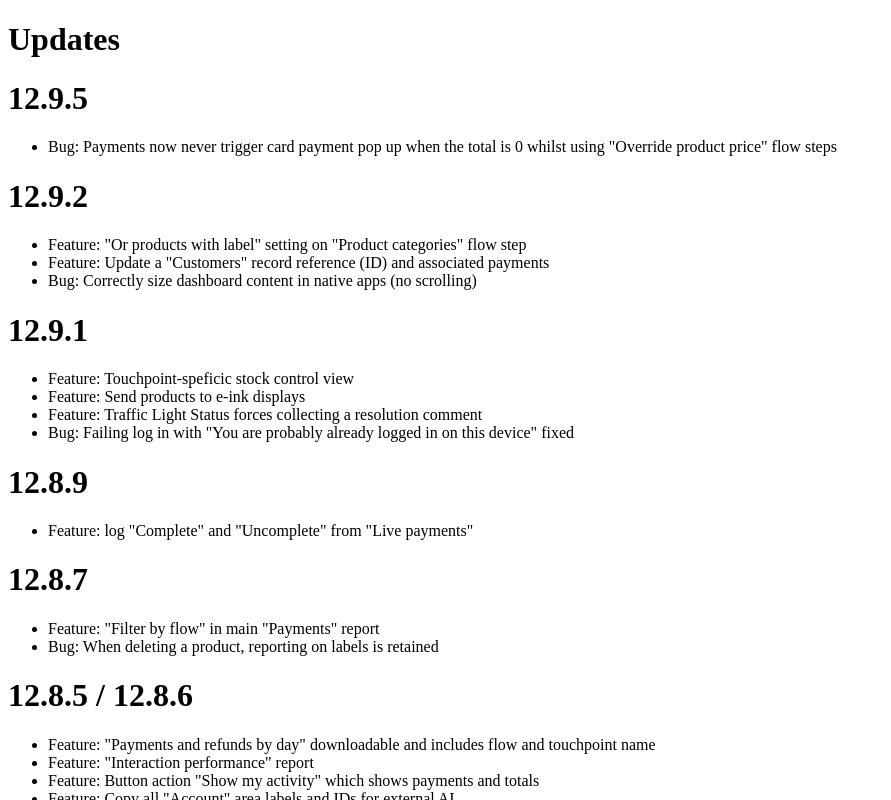
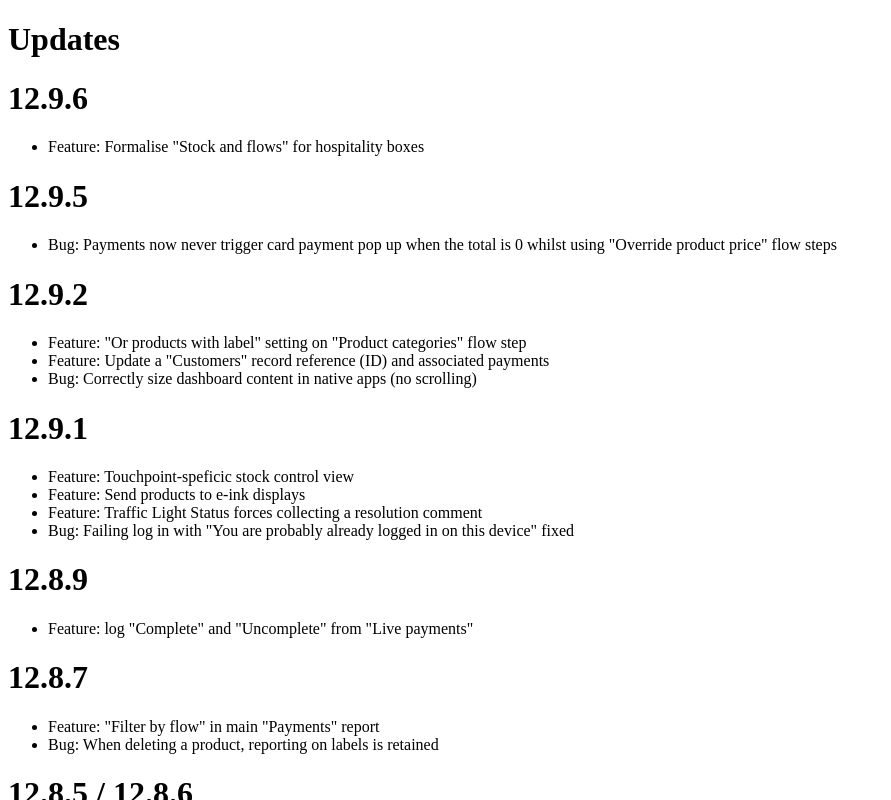
Before and after one commit to Stickyto/sticky-docs, a Next.js app in the folder src/: page /updates in a window 1280 px wide. Shown: the top 800 px of the page, without its empty margins (0-891 px from the left). Built offline with nearby package versions, Linux system fonts and the light colour scheme.

Commit message:
`# 12.9.6`

```diff
--- a/src/pages/updates.mdx
+++ b/src/pages/updates.mdx
@@ -1,4 +1,7 @@
 # Updates
+
+# 12.9.6
+ - Feature: Formalise "Stock and flows" for hospitality boxes
 
 # 12.9.5
  - Bug: Payments now never trigger card payment pop up when the total is 0 whilst using "Override product price" flow steps
@@ -15,7 +18,6 @@
  - Bug: Failing log in with "You are probably already logged in on this device" fixed
 
 # 12.8.9
-
  - Feature: log "Complete" and "Uncomplete" from "Live payments"
 
 # 12.8.7
```
